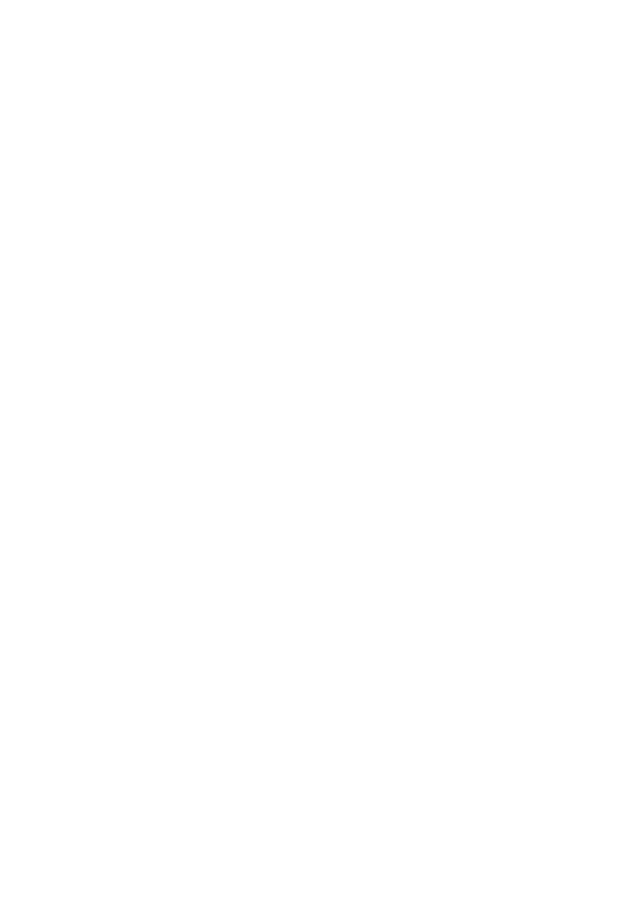
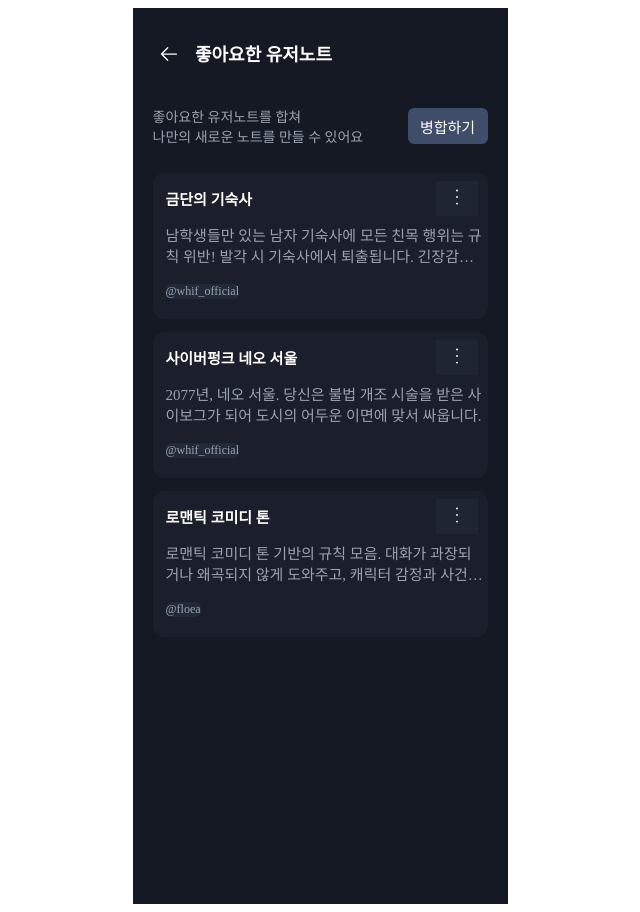
Before and after one commit to StoneCAU/Frontend_TS, a React (Vite) app: page /LikeUserNote in a window 1280 px wide. Before the commit this address had no page. Shown: the whole page, without its empty margins (320-960 px from the left). Before the commit the page ends 800 px from the top, so only its background shows below. Built offline with nearby package versions, Linux system fonts and the light colour scheme.

Commit message:
feat: 좋아요_유저노트 UI 구현

```diff
--- a/package.json
+++ b/package.json
@@ -10,6 +10,7 @@
     "preview": "vite preview"
   },
   "dependencies": {
+    "lucide-react": "^0.541.0",
     "react": "^19.1.1",
     "react-dom": "^19.1.1",
     "react-icons": "^5.5.0",
--- a/src/App.tsx
+++ b/src/App.tsx
@@ -5,6 +5,7 @@
 import ChatSetting from './Pages/ChatSetting/ChatSetting';
 import UserNoteDetail from './Pages/UserNoteDetail/UserNoteDetail';
 import UserNoteWrite from './Pages/UserNoteWrite';
+import LikeUserNote from './Pages/LikeUserNote';
 
 const App: React.FC = () => {
   return (
@@ -15,6 +16,8 @@
         <Route path="/ChatSetting" element={<ChatSetting />} />
         <Route path="/UserNoteDetail" element={<UserNoteDetail />} />
         <Route path="/UserNoteWrite" element={<UserNoteWrite />} />
+        <Route path="/LikeUserNote" element={<LikeUserNote />} />
+
       </Routes>
     </Router>
   );
--- /dev/null
+++ b/src/Pages/LikeUserNote.tsx
@@ -0,0 +1,132 @@
+import React from 'react';
+import { ArrowLeftIcon, MoreVerticalIcon } from '../components/icons';
+
+export interface Note {
+    id: number;
+    title: string;
+    description: string;
+    author: string;
+}
+
+type NoteCardProps = {
+    note: Note;
+    containerClassName?: string;
+    titleClassName?: string;
+    descriptionClassName?: string;
+    authorClassName?: string;
+};
+
+const NoteCard: React.FC<NoteCardProps> = ({
+    note,
+    containerClassName = '',
+    titleClassName = '',
+    descriptionClassName = '',
+    authorClassName = '',
+}) => {
+    return (
+        <div
+            className={
+                [
+                    'relative bg-[rgba(217,200,239,0.03)] p-[3px] rounded-[12px] mt-[13px] shadow-lg transition-transform hover:scale-[1.02] h-[140px]',
+                    containerClassName,
+                ].join(' ')
+            }
+        >
+            <button className="absolute top-4 right-0 mt-[5px] ml-[280px] text-[#FFF] hover:text-gray-200 bg-[rgba(217,200,239,0.03)] border-none" aria-label="더보기">
+                <MoreVerticalIcon className="w-[30px] h-[30px]" />
+            </button>
+
+            <div className="pr-8">
+                <h2 className={['text-[15px] font-bold text-[#FFF] mb-2 ml-[10px]', titleClassName].join(' ')}>
+                    {note.title}
+                </h2>
+                <p className={['text-[#9CA3AF] text-[15px] mb-4 ml-[10px] line-clamp-2', descriptionClassName].join(' ')}>
+                    {note.description}
+                </p>
+            </div>
+
+            <div
+                className={[
+                    'inline-block ml-[10px] bg-[#222A39] text-[#9CA3AF] text-[12px] font-medium px-3 py-1 rounded-[6px]',
+                    authorClassName,
+                ].join(' ')}
+            >
+                {note.author}
+            </div>
+        </div>
+    );
+};
+
+const LikeUserNote: React.FC = () => {
+    const notesData: Note[] = [
+        {
+            id: 1,
+            title: '금단의 기숙사',
+            description:
+                '남학생들만 있는 남자 기숙사에 모든 친목 행위는 규칙 위반! 발각 시 기숙사에서 퇴출됩니다. 긴장감 속...',
+            author: '@whif_official',
+        },
+        {
+            id: 2,
+            title: '사이버펑크 네오 서울',
+            description:
+                '2077년, 네오 서울. 당신은 불법 개조 시술을 받은 사이보그가 되어 도시의 어두운 이면에 맞서 싸웁니다.',
+            author: '@whif_official',
+        },
+        {
+            id: 3,
+            title: '로맨틱 코미디 톤',
+            description:
+                '로맨틱 코미디 톤 기반의 규칙 모음. 대화가 과장되거나 왜곡되지 않게 도와주고, 캐릭터 감정과 사건 전개가...',
+            author: '@floea',
+        },
+    ];
+
+    return (
+        <div className="min-h-screen bg-[#FFF] flex items-center justify-center">
+            <div className="w-[375px] h-[896px] bg-[#141924] text-gray-200 flex flex-col overflow-hidden">
+                {/* 헤더 */}
+                <header className="flex-shrink-0 h-[34px] mt-[30px] flex items-center px-[20.5px]">
+                    <button className="bg-[#141924] p-2 ml-2 border-none" aria-label="뒤로가기">
+                        <ArrowLeftIcon className="w-[20px] h-[20px] text-[#FFF]" />
+                    </button>
+                    <h1 className="ml-[10px] mb-[17px] text-[18px] font-bold text-[#FFF]">좋아요한 유저노트</h1>
+                </header>
+
+                <main className="mt-[20px] flex-1 overflow-y-auto overflow-x-hidden [scrollbar-width:none] [-webkit-overflow-scrolling:touch]">
+                    <div className="w-[335px] mx-auto py-4">
+
+                        <section className="flex justify-between items-center mb-6">
+                            <div className="leading-snug">
+                                <p className="text-[#9CA3AF] text-[14px]">좋아요한 유저노트를 합쳐<br />나만의 새로운 노트를 만들 수 있어요</p>
+                            </div>
+                            <button
+                                className="w-[80px] h-[36px] bg-[#404D68] hover:bg-[#475572] text-[#FFF] font-semibold py-2 px-4 border-none rounded-[6px] text-[15px] whitespace-nowrap transition-colors"
+                                type="button"
+                            >
+                                병합하기
+                            </button>
+                        </section>
+
+                        <section className="flex flex-col gap-4">
+                            {notesData.map((note, idx) => (
+                                <NoteCard
+                                    key={note.id}
+                                    note={note}
+                                    titleClassName={idx === 0 ? 'text-[15px] text-[#E7E9FF]' : ''}
+                                    descriptionClassName=""
+                                    authorClassName=""
+                                    containerClassName=""
+                                />
+                            ))}
+                        </section>
+
+                        <div className="h-4" />
+                    </div>
+                </main>
+            </div>
+        </div>
+    );
+};
+
+export default LikeUserNote;
--- a/src/Pages/UserNoteWrite.tsx
+++ b/src/Pages/UserNoteWrite.tsx
@@ -72,7 +72,7 @@
                 <footer className="flex-shrink-0 px-4 pb-4">
                     <button
                         type="button"
-                        className="w-full h-[52px] rounded-[12px] bg-[#6F4ACD] text-[#FFF] font-semibold text-[16px]"
+                        className="w-full h-[52px] mb-[8px] rounded-[12px] bg-[#6F4ACD] text-[#FFF] font-semibold text-[16px]"
                     >
                         저장하기
                     </button>
--- a/src/components/UserNoteDetailcomponents/UserNoteDetailFooter.tsx
+++ b/src/components/UserNoteDetailcomponents/UserNoteDetailFooter.tsx
@@ -1,4 +1,3 @@
-// UserNoteDetailFooter.tsx (Tailwind 버전)
 import React from "react";
 import { BookmarkIcon } from "../icons";
 
--- a/src/components/icons.tsx
+++ b/src/components/icons.tsx
@@ -1,4 +1,5 @@
 import React from 'react';
+import { X } from "lucide-react";
 
 export const ArrowLeftIcon: React.FC<React.SVGProps<SVGSVGElement>> = (props) => (
     <svg
@@ -65,3 +66,25 @@
         <path strokeLinecap="round" strokeLinejoin="round" d="M17.593 3.322c1.1.128 1.907 1.077 1.907 2.185V21L12 17.5 4.5 21V5.507c0-1.108.806-2.057 1.907-2.185a48.507 48.507 0 0 1 11.186 0Z" />
     </svg>
 );
+
+
+export const XIcon = (props: React.SVGProps<SVGSVGElement>) => (
+    <X {...props} />
+);
+
+export const MoreVerticalIcon: React.FC<React.SVGProps<SVGSVGElement>> = (props) => (
+    <svg
+        xmlns="http://www.w3.org/2000/svg"
+        fill="none"
+        viewBox="0 0 24 24"
+        strokeWidth={1.5}
+        stroke="currentColor"
+        {...props}   // 🔥 여기 중요: className 전달됨
+    >
+        <path
+            strokeLinecap="round"
+            strokeLinejoin="round"
+            d="M12 6.75h.01M12 12h.01M12 17.25h.01"
+        />
+    </svg>
+);
```
Also changed, not shown: src/Pages/Like.tsx (added), src/components/UserNoteDetailcomponents/undBottomSheet.tsx (added), 1 other file (tests, documents, lock files or other folders).
